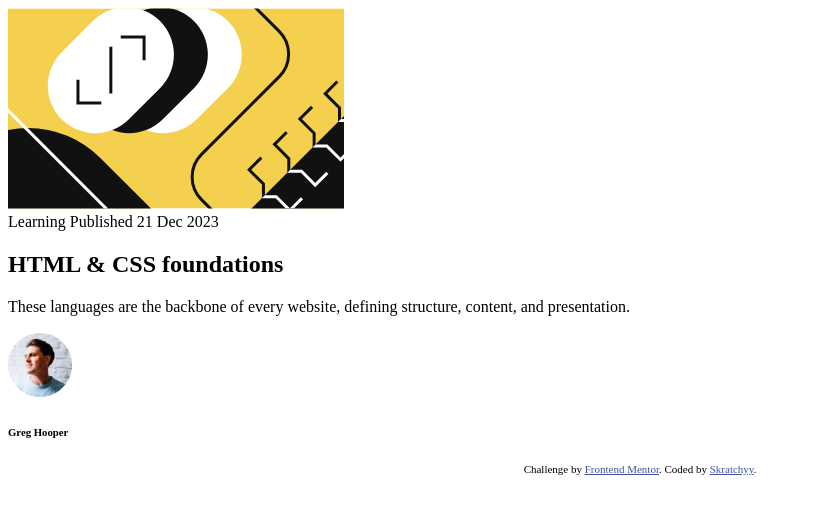
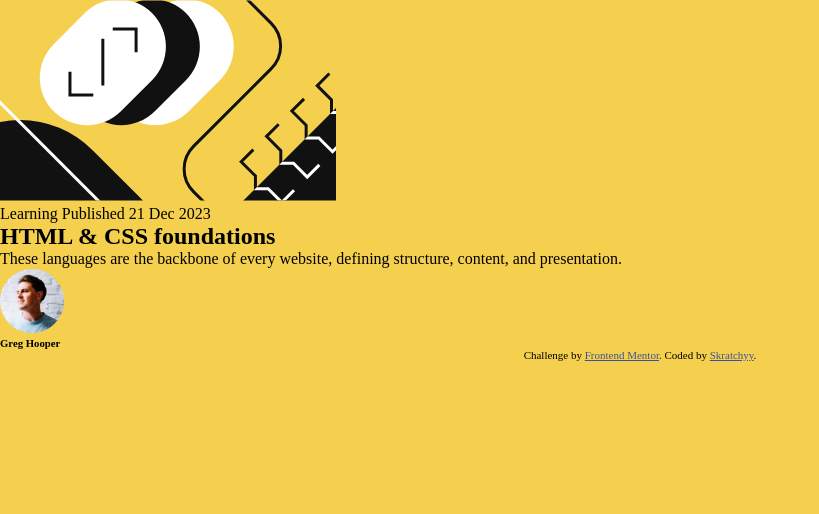
Before and after one commit to Skratchyy/Blog-Preview-Card, a plain HTML site: page index.html in a window 1280 px wide. Shown: the whole page, without its empty margins (0-819 px from the left). Drawn offline with Linux system fonts and the light colour scheme.

Commit message:
Initial CSS Setup

```diff
--- a/index.html
+++ b/index.html
@@ -3,7 +3,7 @@
   <head>
     <meta charset="UTF-8" />
     <meta name="viewport" content="width=device-width, initial-scale=1.0" />
-
+    <link rel="stylesheet" href="./styles.css" />
     <link
       rel="icon"
       type="image/png"
--- /dev/null
+++ b/styles.css
@@ -0,0 +1,18 @@
+:root {
+  --yellow-color: #f4d04e;
+  --black-color: #111111;
+  --gray-color: #6b6b6b;
+  --white-color: #ffffff;
+}
+
+* {
+  border: 0;
+  margin: 0;
+  box-sizing: border-box;
+}
+
+body {
+  background-color: var(--yellow-color);
+  width: 100vw;
+  height: 100vh;
+}
```
